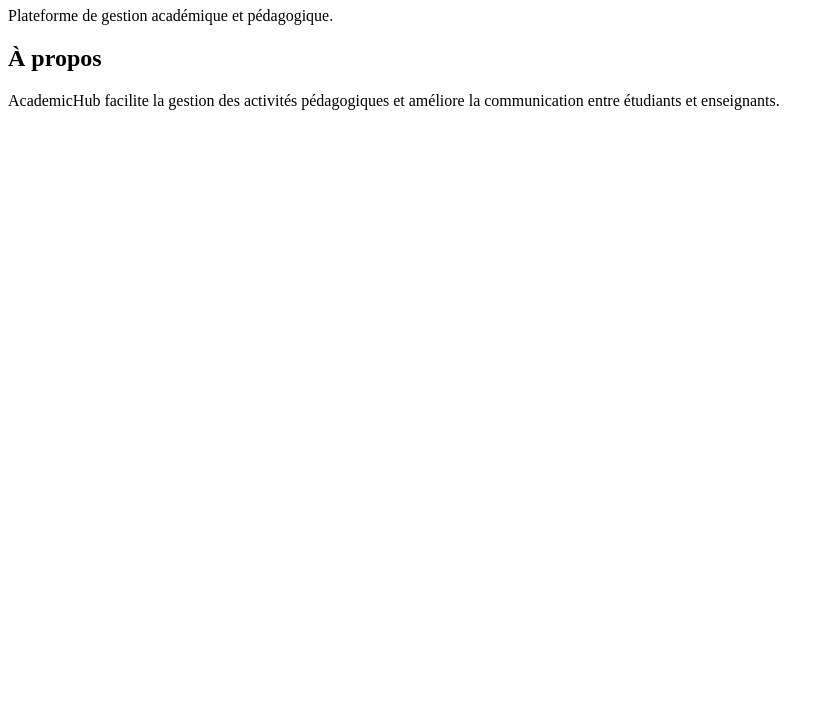
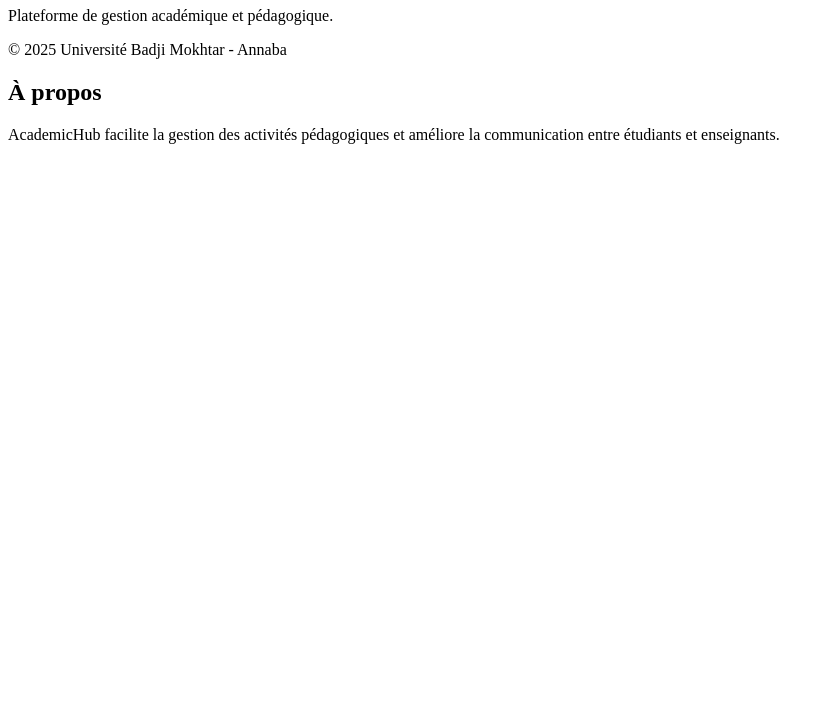
Before and after one commit to bennaaya4-cell/EduConnect, a plain HTML site: page index.html in a window 1280 px wide. Shown: the part 99-800 px from the top of the page, without its empty margins (0-835 px from the left). Drawn offline with Linux system fonts and the light colour scheme.

Commit message:
ajout du footer universitaire

```diff
--- a/index.html
+++ b/index.html
@@ -8,6 +8,9 @@ jjjjjjcat << 'EOF' > index.html
 <body>
 <h1>Bienvenue sur AcademicHub</h1>
 <p>Plateforme de gestion académique et pédagogique.</p>
+<footer>
+<p>© 2025 Université Badji Mokhtar - Annaba</p>
+</footer>
 </body>
 
 <section>
```
